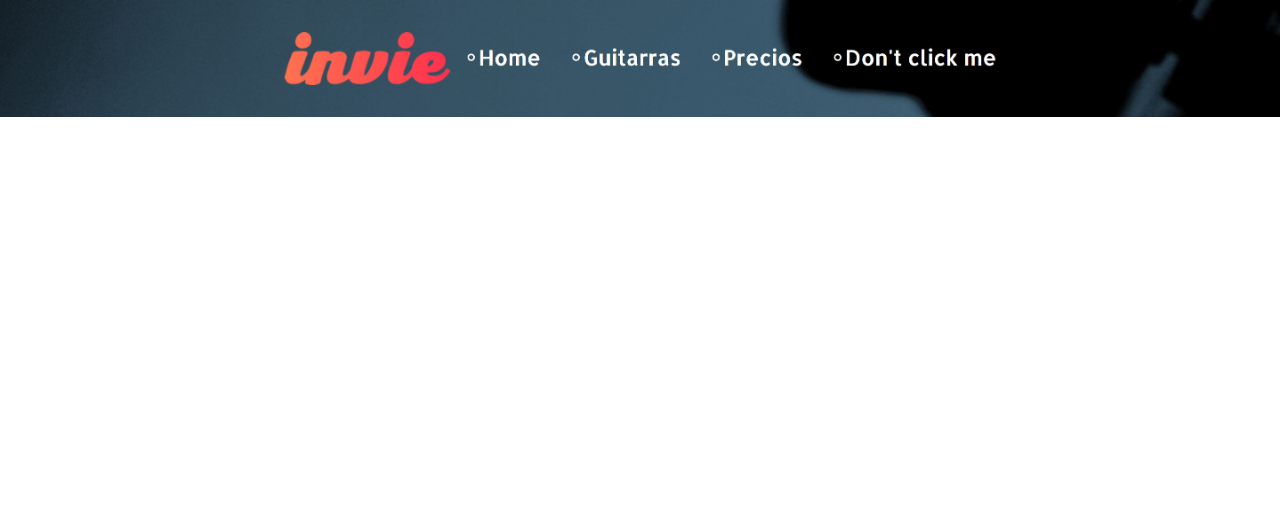
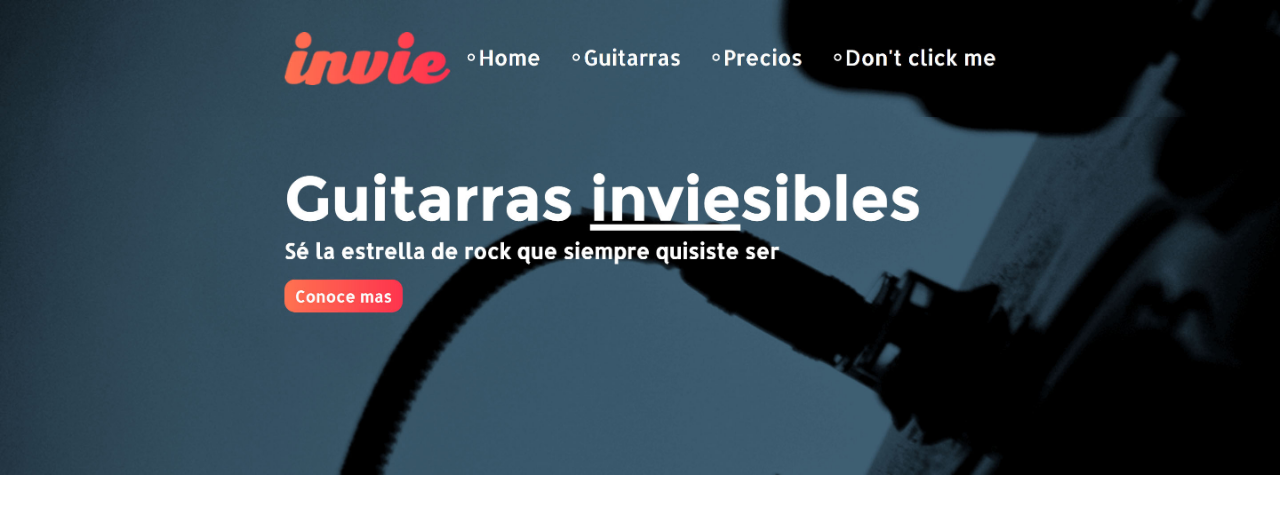
Before and after one commit to cesarsantostorres/demo-test, a plain HTML site: page index.html in a window 1280 px wide. Drawn offline with Linux system fonts and the light colour scheme.

Commit message:
Agregando hero

```diff
--- a/index.html
+++ b/index.html
@@ -13,5 +13,6 @@
   </head>
   <body>
     <img src="header.jpg" />
+    <img src="hero.jpg" />
   </body>
 </html>
```
Also changed, not shown: hero.jpg (added).
